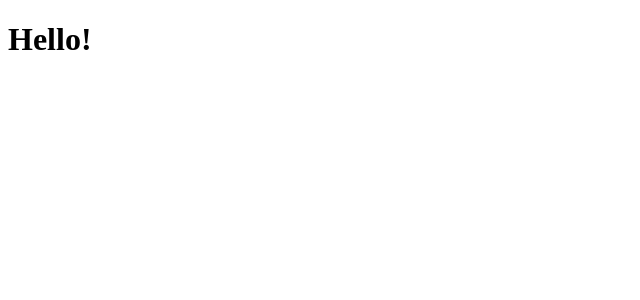
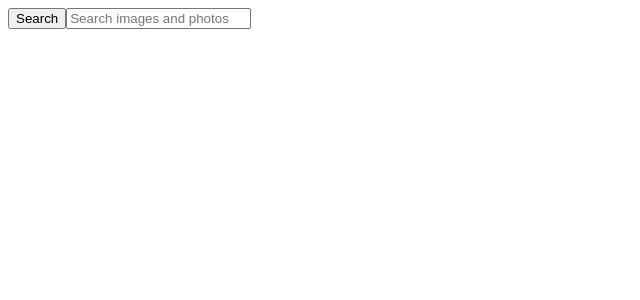
Before and after one commit to Den4yk76/goit-react-hw-03-image-finder, a React (Create React App) app: page / in a window 1280 px wide. Shown: the top 300 px of the page, without its empty margins (0-640 px from the left). Built offline with nearby package versions, Linux system fonts and the light colour scheme.

Commit message:
Часть работы - делается запрос

```diff
--- a/src/App.js
+++ b/src/App.js
@@ -1,5 +1,24 @@
-function App() {
-  return <h1>Hello!</h1>;
+import { Component } from 'react';
+import Searchbar from './components/Searchbar/Searchbar';
+import PixabayFetch from './components/utils/PixabayFetch';
+
+const newPixabayFetch = new PixabayFetch();
+
+export default class App extends Component {
+  state = {
+    search: '',
+  };
+
+  componentDidUpdate(prevProps, prevState) {
+    if (prevState.search !== this.state.search) {
+      newPixabayFetch.searchQuery = this.state.search;
+      newPixabayFetch.searchPhotos();
+    }
+  }
+  onSearchFormSubmit = search => {
+    this.setState({ search });
+  };
+  render() {
+    return <Searchbar onSubmit={this.onSearchFormSubmit} />;
+  }
 }
-
-export default App;
--- /dev/null
+++ b/src/components/Searchbar/Searchbar.js
@@ -0,0 +1,38 @@
+import { Component } from 'react';
+
+export default class Searchbar extends Component {
+  state = {
+    search: '',
+  };
+
+  onSubmit = e => {
+    e.preventDefault();
+    this.props.onSubmit(this.state.search);
+    this.setState({ search: '' });
+  };
+  onChange = e => {
+    this.setState({ search: e.target.value });
+  };
+
+  render() {
+    return (
+      <header className="Searchbar">
+        <form className="SearchForm" onSubmit={this.onSubmit}>
+          <button type="submit" className="SearchForm-button">
+            <span className="SearchForm-button-label">Search</span>
+          </button>
+
+          <input
+            onChange={this.onChange}
+            name="searh"
+            className="SearchForm-input"
+            type="text"
+            autocomplete="off"
+            autofocus
+            placeholder="Search images and photos"
+          />
+        </form>
+      </header>
+    );
+  }
+}
--- /dev/null
+++ b/src/components/utils/PixabayFetch.js
@@ -0,0 +1,33 @@
+import axios from 'axios';
+
+export default class PixabayFetch {
+  constructor() {
+    this._searchQuery = '';
+    this.page = 1;
+  }
+
+  get searchQuery() {
+    return this._searchQuery;
+  }
+  set searchQuery(value) {
+    return (this._searchQuery = value);
+  }
+
+  searchPhotos() {
+    const base_url = 'https://pixabay.com/api/';
+    const api_key = '23081749-b9f3d38fc4718cbd45a8beed9';
+
+    const params = `?q=${this.searchQuery}&page=${this.page}&perPage=12&image_type=photo&orientation=horizontal&key=${api_key}`;
+    const url = base_url + params;
+
+    axios
+      .get(url)
+      .then(result => console.log(result))
+      .catch(err => {
+        console.log(err);
+      });
+  }
+}
+
+// key 23081749-b9f3d38fc4718cbd45a8beed9
+// https://pixabay.com/api/?q=что_искать&page=номер_страницы&key=твой_ключ&image_type=photo&orientation=horizontal&per_page=12
--- a/src/index.js
+++ b/src/index.js
@@ -8,7 +8,3 @@ ReactDOM.render(
   </React.StrictMode>,
   document.getElementById('root'),
 );
-
-// If you want to start measuring performance in your app, pass a function
-// to log results (for example: reportWebVitals(console.log))
-// or send to an analytics endpoint. Learn more: https://bit.ly/CRA-vitals
```
